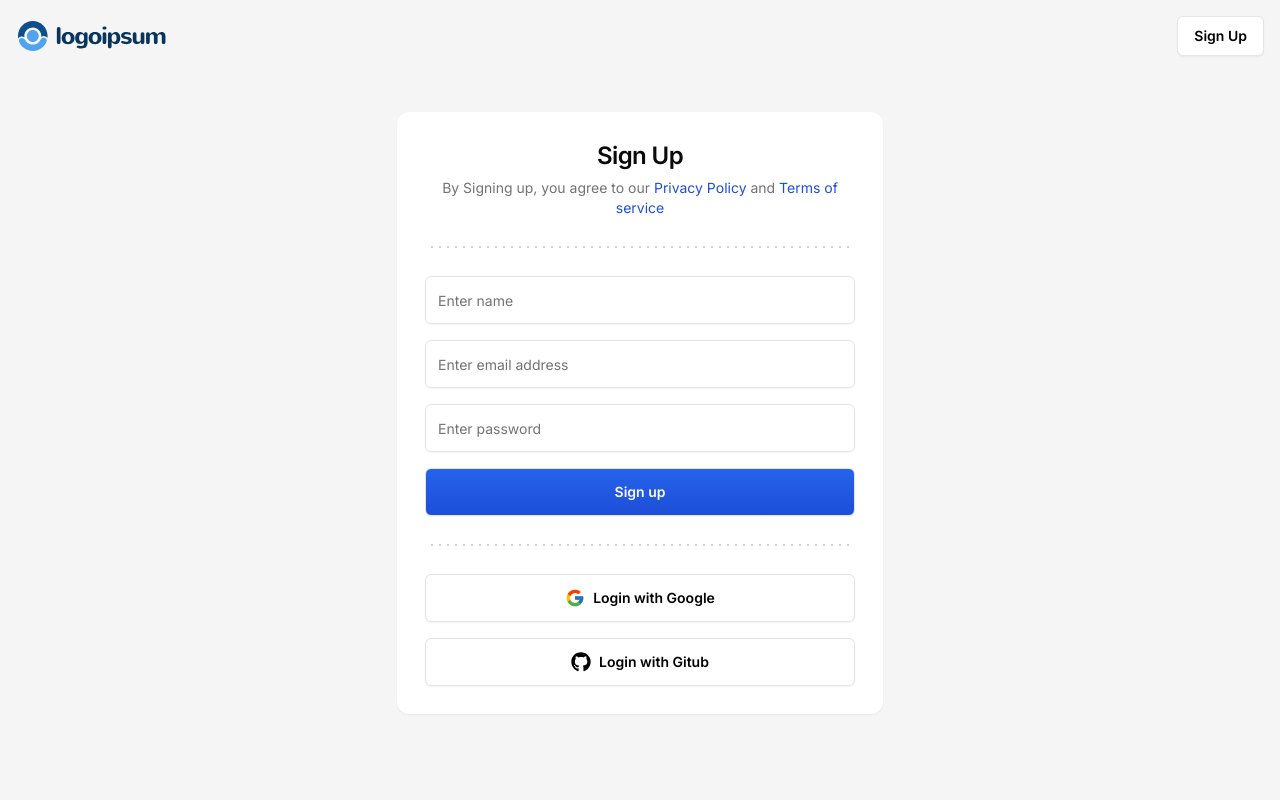
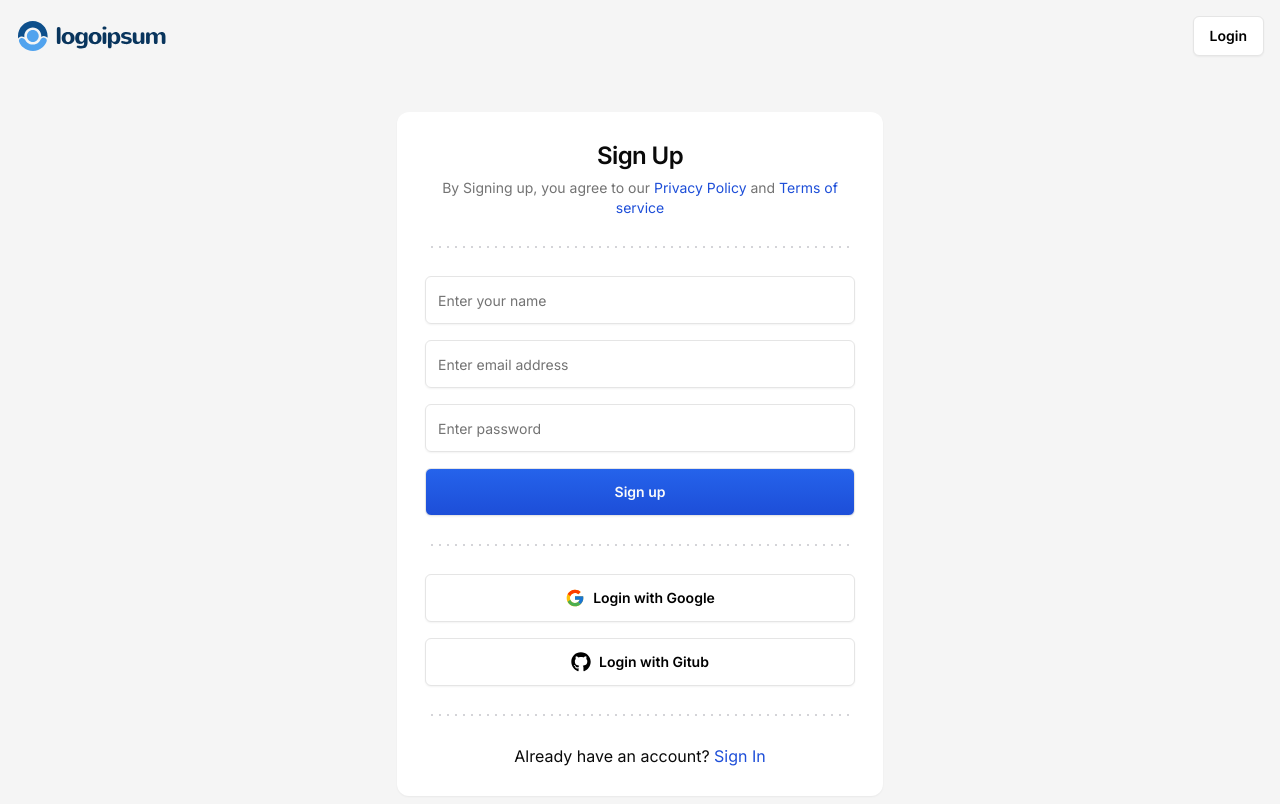
Before and after one commit to HanMyatThu/workflow_manage_app, a Next.js app: page /sign-up in a window 1280 px wide. Shown: the top 804 px of the page. Built offline with nearby package versions, Linux system fonts and the light colour scheme.

Commit message:
create auth screens

```diff
--- a/src/app/(auth)/layout.tsx
+++ b/src/app/(auth)/layout.tsx
@@ -1,17 +1,29 @@
+"use client";
+import Link from "next/link";
+import Image from "next/image";
+import { usePathname } from "next/navigation";
+
 import { Button } from "@/components/ui/button";
-import Image from "next/image";
 
 interface AuthLayoutProps {
   children: React.ReactNode;
 }
 
 const AuthLayout = ({ children }: AuthLayoutProps) => {
+  const pathname = usePathname();
+
+  const isSignIn = pathname === "/sign-in";
+
   return (
     <main className="bg-neutral-100 min-h-screen">
       <div className="mx-auto max-w-screen-2xl p-4">
         <nav className="flex justify-between items-center">
           <Image src="/logo.svg" alt="logo" width={152} height={56} />
-          <Button variant="secondary">Sign Up</Button>
+          <Button asChild variant="secondary">
+            <Link href={isSignIn ? "/sign-up" : "/sign-in"}>
+              {isSignIn ? "Sign Up" : "Login"}
+            </Link>
+          </Button>
         </nav>
         <div className="flex flex-col items-center justify-center pt-4 md:pt-14 ">
           {children}
--- a/src/features/auth/components/sign-in-card.tsx
+++ b/src/features/auth/components/sign-in-card.tsx
@@ -1,13 +1,41 @@
 "use client";
+import { z } from "zod";
 import { FcGoogle } from "react-icons/fc";
 import { FaGithub } from "react-icons/fa";
+import { useForm } from "react-hook-form";
+import { zodResolver } from "@hookform/resolvers/zod";
 
 import { DottedSeparator } from "@/components/common/dotted-separator";
 import { Card, CardContent, CardHeader, CardTitle } from "@/components/ui/card";
 import { Input } from "@/components/ui/input";
 import { Button } from "@/components/ui/button";
+import {
+  Form,
+  FormControl,
+  FormField,
+  FormItem,
+  FormMessage,
+} from "@/components/ui/form";
+import Link from "next/link";
 
 export const SignInCard = () => {
+  const formScheama = z.object({
+    email: z.string().email(),
+    password: z.string().min(8, "Minimum of 8 charactors required"),
+  });
+
+  const form = useForm({
+    resolver: zodResolver(formScheama),
+    defaultValues: {
+      email: "",
+      password: "",
+    },
+  });
+
+  const handleSubmit = (values: z.infer<typeof formScheama>) => {
+    console.log(values, "values");
+  };
+
   return (
     <Card className="w-full h-full md:w-[486px] border-none shadow-sm">
       <CardHeader className="flex items-center justify-center text-center p-7">
@@ -17,31 +45,48 @@ export const SignInCard = () => {
         <DottedSeparator />
       </div>
       <CardContent className="p-7">
-        <form className="space-y-4">
+        <Form {...form}>
+          <form
+            className="space-y-4"
+            onSubmit={form.handleSubmit(handleSubmit)}
+          >
+            <FormField
+              name="email"
+              control={form.control}
+              render={({ field }) => (
+                <FormItem>
+                  <FormControl>
                     <Input
+                      {...field}
                       type="email"
-            name="email"
-            required
-            value={""}
-            onChange={() => {}}
                       placeholder="Enter email address"
-            disabled={false}
                     />
+                  </FormControl>
+                  <FormMessage />
+                </FormItem>
+              )}
+            />
+            <FormField
+              name="password"
+              control={form.control}
+              render={({ field }) => (
+                <FormItem>
+                  <FormControl>
                     <Input
+                      {...field}
                       type="password"
-            name="password"
-            required
-            value={""}
-            onChange={() => {}}
                       placeholder="Enter password"
-            disabled={false}
-            min={8}
-            max={256}
+                    />
+                  </FormControl>
+                  <FormMessage />
+                </FormItem>
+              )}
             />
             <Button disabled={false} size="lg" className="w-full">
               Login
             </Button>
           </form>
+        </Form>
       </CardContent>
       <div className="px-7">
         <DottedSeparator />
@@ -66,6 +111,17 @@ export const SignInCard = () => {
           Login with Gitub
         </Button>
       </CardContent>
+      <div className="px-7">
+        <DottedSeparator />
+      </div>
+      <CardContent className="p-7 flex items-center justify-center">
+        <p>
+          Don&apos;t have an account?
+          <Link href="/sign-up">
+            <span className="text-blue-700">&nbsp; Sign Up</span>
+          </Link>
+        </p>
+      </CardContent>
     </Card>
   );
 };
--- a/src/features/auth/components/sign-up-card.tsx
+++ b/src/features/auth/components/sign-up-card.tsx
@@ -1,7 +1,10 @@
 "use client";
 import Link from "next/link";
+import { z } from "zod";
 import { FcGoogle } from "react-icons/fc";
 import { FaGithub } from "react-icons/fa";
+import { useForm } from "react-hook-form";
+import { zodResolver } from "@hookform/resolvers/zod";
 
 import { DottedSeparator } from "@/components/common/dotted-separator";
 import {
@@ -13,8 +16,34 @@ import {
 } from "@/components/ui/card";
 import { Input } from "@/components/ui/input";
 import { Button } from "@/components/ui/button";
+import {
+  Form,
+  FormControl,
+  FormField,
+  FormItem,
+  FormMessage,
+} from "@/components/ui/form";
 
 export const SignUpCard = () => {
+  const formScheama = z.object({
+    name: z.string().trim().min(1, "Name is required"),
+    email: z.string().email(),
+    password: z.string().min(8, "Minimum of 8 charactors required"),
+  });
+
+  const form = useForm({
+    resolver: zodResolver(formScheama),
+    defaultValues: {
+      name: "",
+      email: "",
+      password: "",
+    },
+  });
+
+  const handleSubmit = (values: z.infer<typeof formScheama>) => {
+    console.log(values, "values");
+  };
+
   return (
     <Card className="w-full h-full md:w-[486px] border-none shadow-sm">
       <CardHeader className="flex items-center justify-center text-center p-7">
@@ -34,40 +63,64 @@ export const SignUpCard = () => {
         <DottedSeparator />
       </div>
       <CardContent className="p-7">
-        <form className="space-y-4">
+        <Form {...form}>
+          <form
+            className="space-y-4"
+            onSubmit={form.handleSubmit(handleSubmit)}
+          >
+            <FormField
+              name="name"
+              control={form.control}
+              render={({ field }) => (
+                <FormItem>
+                  <FormControl>
                     <Input
+                      {...field}
                       type="text"
-            name="name"
-            required
-            value={""}
-            onChange={() => {}}
-            placeholder="Enter name"
-            disabled={false}
+                      placeholder="Enter your name"
                     />
+                  </FormControl>
+                  <FormMessage />
+                </FormItem>
+              )}
+            />
+            <FormField
+              name="email"
+              control={form.control}
+              render={({ field }) => (
+                <FormItem>
+                  <FormControl>
                     <Input
+                      {...field}
                       type="email"
-            name="email"
-            required
-            value={""}
-            onChange={() => {}}
                       placeholder="Enter email address"
-            disabled={false}
                     />
+                  </FormControl>
+                  <FormMessage />
+                </FormItem>
+              )}
+            />
+            <FormField
+              name="password"
+              control={form.control}
+              render={({ field }) => (
+                <FormItem>
+                  <FormControl>
                     <Input
+                      {...field}
                       type="password"
-            name="password"
-            required
-            value={""}
-            onChange={() => {}}
                       placeholder="Enter password"
-            disabled={false}
-            min={8}
-            max={256}
+                    />
+                  </FormControl>
+                  <FormMessage />
+                </FormItem>
+              )}
             />
             <Button disabled={false} size="lg" className="w-full">
               Sign up
             </Button>
           </form>
+        </Form>
       </CardContent>
       <div className="px-7">
         <DottedSeparator />
@@ -92,6 +145,17 @@ export const SignUpCard = () => {
           Login with Gitub
         </Button>
       </CardContent>
+      <div className="px-7">
+        <DottedSeparator />
+      </div>
+      <CardContent className="p-7 flex items-center justify-center">
+        <p>
+          Already have an account?
+          <Link href="/sign-in">
+            <span className="text-blue-700">&nbsp;Sign In</span>
+          </Link>
+        </p>
+      </CardContent>
     </Card>
   );
 };
```
Lines whose indentation alone changed are shown as unchanged.
